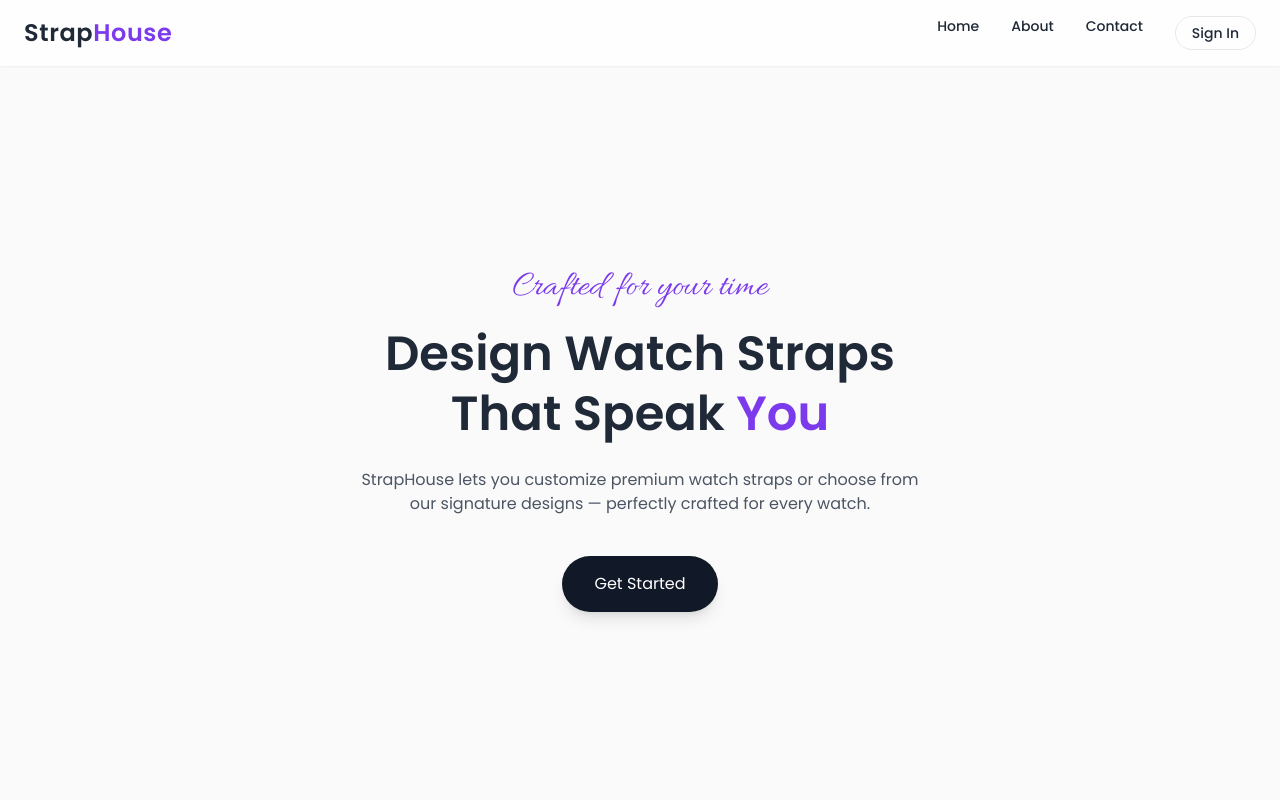
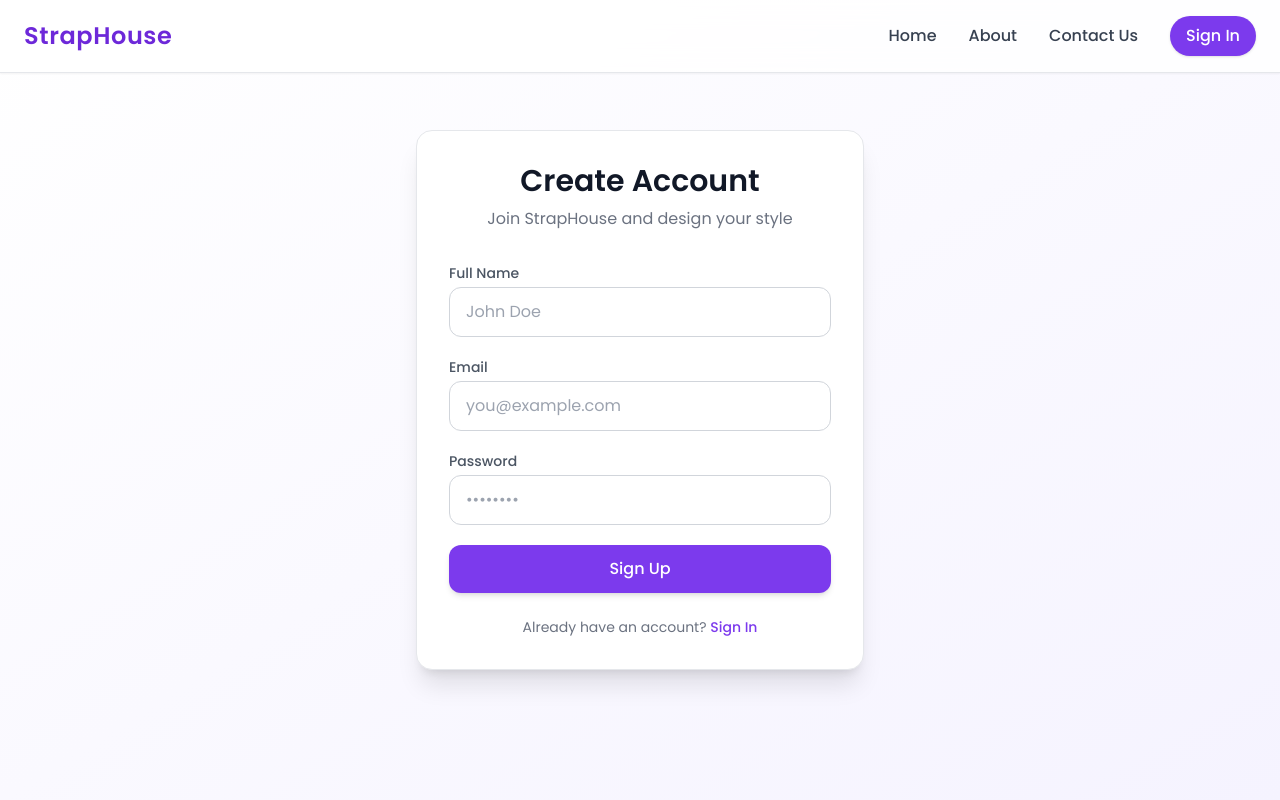
Before and after one commit to Ayushsharma1908/straphouse, a React (Vite) app: page /signup in a window 1280 px wide. Shown: the top 800 px of the page. Built offline with nearby package versions, Linux system fonts and the light colour scheme.

Commit message:
updated Signin

```diff
--- a/src/App.jsx
+++ b/src/App.jsx
@@ -1,7 +1,21 @@
+import { Routes, Route } from "react-router-dom";
+import Navbar from "./components/Navbar";
 import LandingPage from "./pages/LandingPage";
+import SignIn from "./pages/SignIn";
+import SignUp from "./pages/SignUp";
 
 function App() {
-  return <LandingPage />;
+  return (
+    <>
+      <Navbar />
+
+      <Routes>
+        <Route path="/" element={<LandingPage />} />
+        <Route path="/signin" element={<SignIn />} />
+        <Route path="/signup" element={<SignUp />} />
+      </Routes>
+    </>
+  );
 }
 
 export default App;
--- /dev/null
+++ b/src/components/Navbar.jsx
@@ -0,0 +1,82 @@
+import { useState } from "react";
+import { Link } from "react-router-dom";
+
+export default function Navbar() {
+  const [open, setOpen] = useState(false);
+
+  return (
+    <nav className="fixed top-0 left-0 w-full z-50 bg-white/80 backdrop-blur-md shadow-sm border-b border-gray-200">
+      <div className="max-w-7xl mx-auto px-6 py-4 flex items-center justify-between">
+
+        {/* Logo */}
+        <Link
+          to="/"
+          className="text-2xl font-semibold tracking-wide text-violet-700"
+        >
+          StrapHouse
+        </Link>
+
+        {/* Desktop Menu */}
+        <ul className="hidden md:flex items-center gap-8 text-gray-700 font-medium">
+          <Link to="/" className="hover:text-violet-600 transition">
+            Home
+          </Link>
+
+          <Link to="/about" className="hover:text-violet-600 transition">
+            About
+          </Link>
+
+          <Link to="/contact" className="hover:text-violet-600 transition">
+            Contact Us
+          </Link>
+
+          <Link
+            to="/signin"
+            className="px-4 py-2 rounded-full bg-violet-600 text-white hover:bg-violet-700 transition shadow"
+          >
+            Sign In
+          </Link>
+        </ul>
+
+        {/* Hamburger */}
+        <button
+          className="md:hidden flex flex-col gap-1"
+          onClick={() => setOpen(!open)}
+        >
+          <span className="w-6 h-0.5 bg-gray-700"></span>
+          <span className="w-6 h-0.5 bg-gray-700"></span>
+          <span className="w-6 h-0.5 bg-gray-700"></span>
+        </button>
+      </div>
+
+      {/* Mobile Menu */}
+      {open && (
+        <div className="md:hidden bg-white border-t border-gray-200 shadow-lg">
+          <ul className="flex flex-col items-center gap-6 py-6 text-gray-700 font-medium">
+
+            <Link to="/" onClick={() => setOpen(false)}>
+              Home
+            </Link>
+
+            <Link to="/about" onClick={() => setOpen(false)}>
+              About
+            </Link>
+
+            <Link to="/contact" onClick={() => setOpen(false)}>
+              Contact Us
+            </Link>
+
+            <Link
+              to="/signin"
+              onClick={() => setOpen(false)}
+              className="px-6 py-2 rounded-full bg-violet-600 text-white hover:bg-violet-700 transition shadow"
+            >
+              Sign In
+            </Link>
+
+          </ul>
+        </div>
+      )}
+    </nav>
+  );
+}
--- a/src/main.jsx
+++ b/src/main.jsx
@@ -1,10 +1,13 @@
 import React from "react";
 import ReactDOM from "react-dom/client";
+import { BrowserRouter } from "react-router-dom";
 import App from "./App";
-import "./index.css"; // ✅ This is critical
+import "./index.css";
 
 ReactDOM.createRoot(document.getElementById("root")).render(
   <React.StrictMode>
-    <App />
+    <BrowserRouter>
+      <App />
+    </BrowserRouter>
   </React.StrictMode>
 );
--- a/src/pages/Navbar.jsx
+++ /dev/null
@@ -1,51 +0,0 @@
-import { useState } from "react";
-
-export default function Navbar() {
-  const [open, setOpen] = useState(false);
-
-  return (
-    <nav className="fixed top-0 left-0 w-full z-50 bg-white/80 backdrop-blur-md shadow-sm border-b border-gray-200">
-      <div className="max-w-7xl mx-auto px-6 py-4 flex items-center justify-between">
-
-        {/* Logo */}
-        <div className="text-2xl font-semibold tracking-wide text-violet-700">
-          StrapHouse
-        </div>
-
-        {/* Desktop Menu */}
-        <ul className="hidden md:flex items-center gap-8 text-gray-700 font-medium">
-          <li className="hover:text-violet-600 cursor-pointer transition">Home</li>
-          <li className="hover:text-violet-600 cursor-pointer transition">About</li>
-          <li className="hover:text-violet-600 cursor-pointer transition">Contact Us</li>
-          <li className="px-4 py-2 rounded-full bg-violet-600 text-white hover:bg-violet-700 transition cursor-pointer shadow">
-            Sign In
-          </li>
-        </ul>
-
-        {/* Hamburger */}
-        <button
-          className="md:hidden flex flex-col gap-1"
-          onClick={() => setOpen(!open)}
-        >
-          <span className="w-6 h-0.5 bg-gray-700"></span>
-          <span className="w-6 h-0.5 bg-gray-700"></span>
-          <span className="w-6 h-0.5 bg-gray-700"></span>
-        </button>
-      </div>
-
-      {/* Mobile Menu */}
-      {open && (
-        <div className="md:hidden bg-white border-t border-gray-200 shadow-lg">
-          <ul className="flex flex-col items-center gap-6 py-6 text-gray-700 font-medium">
-            <li className="hover:text-violet-600 transition">Home</li>
-            <li className="hover:text-violet-600 transition">About</li>
-            <li className="hover:text-violet-600 transition">Contact Us</li>
-            <li className="px-6 py-2 rounded-full bg-violet-600 text-white hover:bg-violet-700 transition shadow">
-              Sign In
-            </li>
-          </ul>
-        </div>
-      )}
-    </nav>
-  );
-}
--- /dev/null
+++ b/src/pages/SignIn.jsx
@@ -0,0 +1,53 @@
+export default function SignIn() {
+  return (
+    <div className="min-h-screen flex items-center justify-center bg-gradient-to-br from-white to-violet-50 px-4">
+      <div className="w-full max-w-md bg-white rounded-2xl shadow-xl border border-gray-200 p-8">
+
+        {/* Header */}
+        <h2 className="text-3xl font-semibold text-gray-900 text-center">
+          Welcome Back
+        </h2>
+        <p className="text-gray-500 text-center mt-2">
+          Sign in to continue to StrapHouse
+        </p>
+
+        {/* Form */}
+        <form className="mt-8 space-y-5">
+          <div>
+            <label className="block text-sm font-medium text-gray-600">
+              Email
+            </label>
+            <input
+              type="email"
+              placeholder="you@example.com"
+              className="mt-1 w-full px-4 py-3 rounded-xl border border-gray-300 focus:outline-none focus:ring-2 focus:ring-violet-500"
+            />
+          </div>
+
+          <div>
+            <label className="block text-sm font-medium text-gray-600">
+              Password
+            </label>
+            <input
+              type="password"
+              placeholder="••••••••"
+              className="mt-1 w-full px-4 py-3 rounded-xl border border-gray-300 focus:outline-none focus:ring-2 focus:ring-violet-500"
+            />
+          </div>
+
+          <button className="w-full py-3 rounded-xl bg-violet-600 text-white font-medium hover:bg-violet-700 transition shadow-md">
+            Sign In
+          </button>
+        </form>
+
+        {/* Footer */}
+        <p className="text-center text-gray-500 text-sm mt-6">
+          Don’t have an account?{" "}
+          <span className="text-violet-600 font-medium cursor-pointer hover:underline">
+            Sign Up
+          </span>
+        </p>
+      </div>
+    </div>
+  );
+}
--- /dev/null
+++ b/src/pages/SignUp.jsx
@@ -0,0 +1,64 @@
+export default function SignUp() {
+  return (
+    <div className="min-h-screen flex items-center justify-center bg-gradient-to-br from-white to-violet-50 px-4">
+      <div className="w-full max-w-md bg-white rounded-2xl shadow-xl border border-gray-200 p-8">
+
+        {/* Header */}
+        <h2 className="text-3xl font-semibold text-gray-900 text-center">
+          Create Account
+        </h2>
+        <p className="text-gray-500 text-center mt-2">
+          Join StrapHouse and design your style
+        </p>
+
+        {/* Form */}
+        <form className="mt-8 space-y-5">
+          <div>
+            <label className="block text-sm font-medium text-gray-600">
+              Full Name
+            </label>
+            <input
+              type="text"
+              placeholder="John Doe"
+              className="mt-1 w-full px-4 py-3 rounded-xl border border-gray-300 focus:outline-none focus:ring-2 focus:ring-violet-500"
+            />
+          </div>
+
+          <div>
+            <label className="block text-sm font-medium text-gray-600">
+              Email
+            </label>
+            <input
+              type="email"
+              placeholder="you@example.com"
+              className="mt-1 w-full px-4 py-3 rounded-xl border border-gray-300 focus:outline-none focus:ring-2 focus:ring-violet-500"
+            />
+          </div>
+
+          <div>
+            <label className="block text-sm font-medium text-gray-600">
+              Password
+            </label>
+            <input
+              type="password"
+              placeholder="••••••••"
+              className="mt-1 w-full px-4 py-3 rounded-xl border border-gray-300 focus:outline-none focus:ring-2 focus:ring-violet-500"
+            />
+          </div>
+
+          <button className="w-full py-3 rounded-xl bg-violet-600 text-white font-medium hover:bg-violet-700 transition shadow-md">
+            Sign Up
+          </button>
+        </form>
+
+        {/* Footer */}
+        <p className="text-center text-gray-500 text-sm mt-6">
+          Already have an account?{" "}
+          <span className="text-violet-600 font-medium cursor-pointer hover:underline">
+            Sign In
+          </span>
+        </p>
+      </div>
+    </div>
+  );
+}
```
